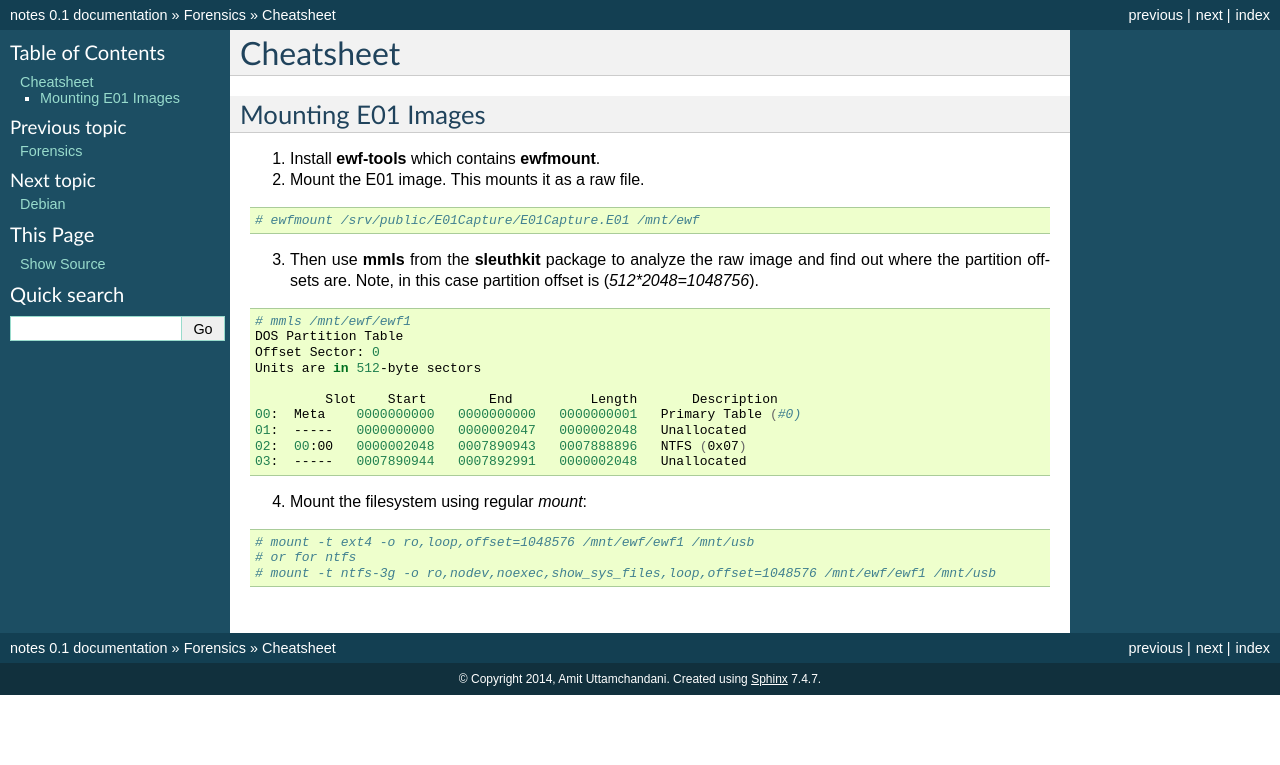
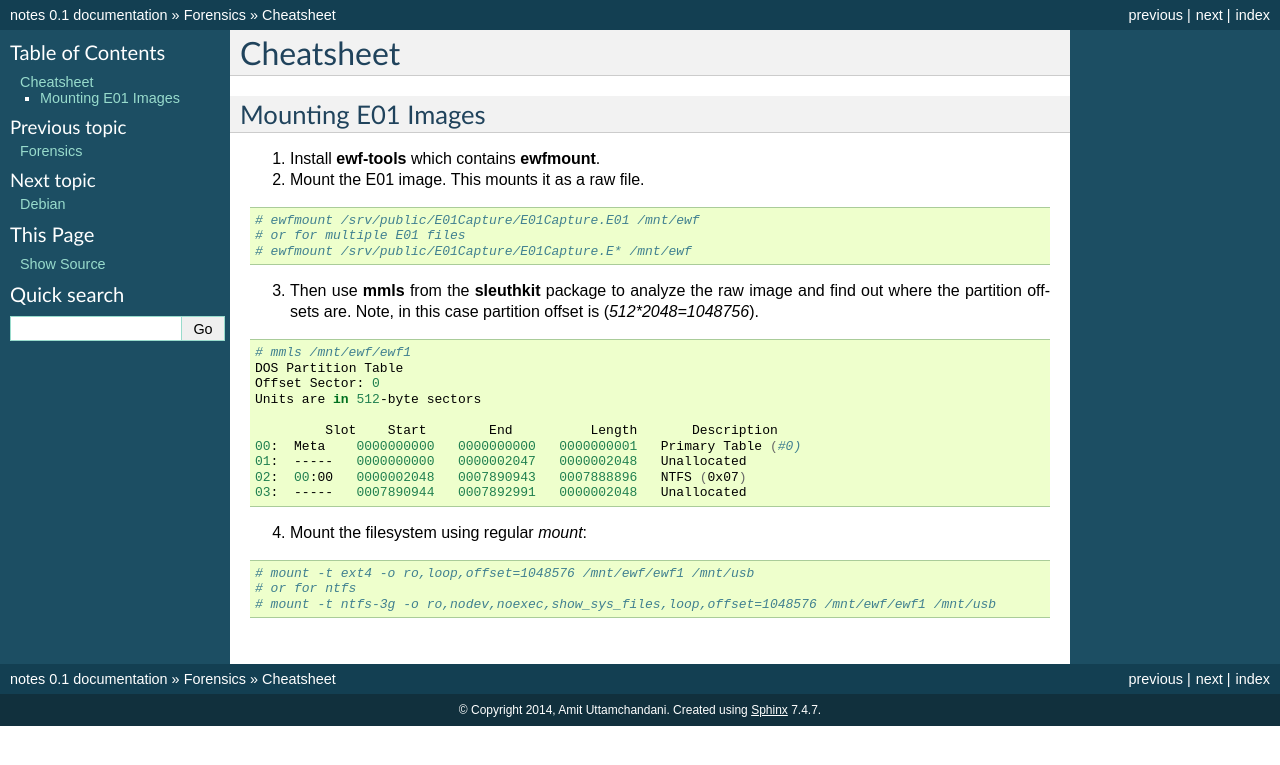
Before and after one commit to amituttam/notes, a Sphinx documentation site: the page built from docs/forensics/cheatsheet.rst, in a window 1280 px wide. Shown: the top 765 px of the page. Built offline with Sphinx 7.4.7, drawn with Linux system fonts in a browser that asks for light colours.

Commit message:
forensics/cheatsheet: Minor update

```diff
--- a/docs/forensics/cheatsheet.rst
+++ b/docs/forensics/cheatsheet.rst
@@ -10,6 +10,8 @@ Mounting E01 Images
 .. code-block:: shell
 
     # ewfmount /srv/public/E01Capture/E01Capture.E01 /mnt/ewf
+    # or for multiple E01 files
+    # ewfmount /srv/public/E01Capture/E01Capture.E* /mnt/ewf
 
 3. Then use **mmls** from the **sleuthkit** package to analyze the raw
    image and find out where the partition offsets are. Note, in this
```
